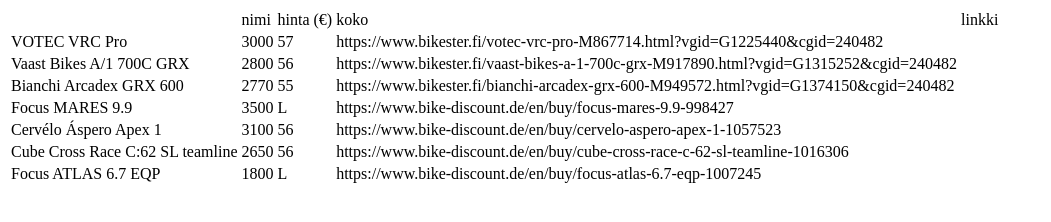
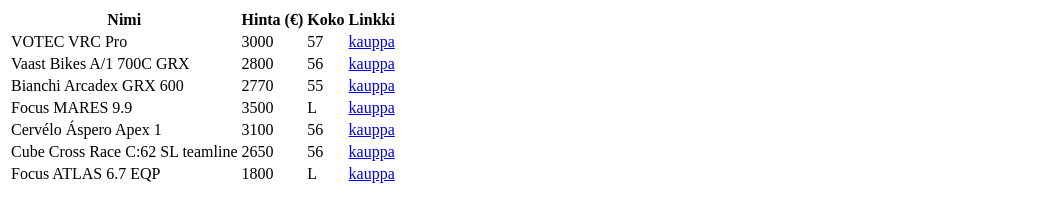
Before and after one commit to TatuMakinen/pyorat, a plain HTML site: page index.html in a window 1280 px wide. Shown: the whole page, without its empty margins (0-1051 px from the left). Drawn offline with Linux system fonts and the light colour scheme.

Commit message:
Update index.html

```diff
--- a/index.html
+++ b/index.html
@@ -1,63 +1,70 @@
 <!DOCTYPE html>
 <html>
-
   <head>
-    <title>This is the title of the webpage!</title>
+    <title>PYÖRÄT</title>
   </head>
 
   <body>
-
     <table>
-        <th>
-        <td>nimi</td>
-        <td>hinta (€)</td>
-        <td>koko</td>
-        <td>linkki</td>
-        </th>
+      <tr>
+        <th>Nimi</th>
+        <th>Hinta (€)</th>
+        <th>Koko</th>
+        <th>Linkki</th>
+      </tr>
 
       <tr>
-            <td>VOTEC VRC Pro </td>
-            <td> 3000 </td>
-            <td> 57 </td>
-            <td> https://www.bikester.fi/votec-vrc-pro-M867714.html?vgid=G1225440&cgid=240482</td>
+        <td>VOTEC VRC Pro</td>
+        <td>3000</td>
+        <td>57</td>
+        <td>
+          <a href="https://www.bikester.fi/votec-vrc-pro-M867714.html?vgid=G1225440&cgid=240482"/>kauppa
+        </td>
       </tr>
       <tr>
-            <td>Vaast Bikes A/1 700C GRX </td>
-            <td> 2800 </td>
-            <td> 56 </td>
-            <td> https://www.bikester.fi/vaast-bikes-a-1-700c-grx-M917890.html?vgid=G1315252&cgid=240482</td>
+        <td>Vaast Bikes A/1 700C GRX</td>
+        <td>2800</td>
+        <td>56</td>
+        <td>
+          <a href="https://www.bikester.fi/vaast-bikes-a-1-700c-grx-M917890.html?vgid=G1315252&cgid=240482"/>kauppa
+        </td>
       </tr>
       <tr>
-            <td>Bianchi Arcadex GRX 600 </td>
-            <td> 2770 </td>
-            <td> 55 </td>
-            <td> https://www.bikester.fi/bianchi-arcadex-grx-600-M949572.html?vgid=G1374150&cgid=240482</td>
+        <td>Bianchi Arcadex GRX 600</td>
+        <td>2770</td>
+        <td>55</td>
+        <td>
+          <a href="https://www.bikester.fi/bianchi-arcadex-grx-600-M949572.html?vgid=G1374150&cgid=240482"/>kauppa
+        </td>
       </tr>
       <tr>
-            <td>Focus MARES 9.9 </td>
-            <td> 3500 </td>
-            <td> L </td>
-            <td> https://www.bike-discount.de/en/buy/focus-mares-9.9-998427</td>
+        <td>Focus MARES 9.9</td>
+        <td>3500</td>
+        <td>L</td>
+        <td><a href="https://www.bike-discount.de/en/buy/focus-mares-9.9-998427</td>"/>kauppa
       </tr>
       <tr>
-            <td>Cervélo Áspero Apex 1 </td>
-            <td> 3100 </td>
-            <td> 56 </td>
-            <td> https://www.bike-discount.de/en/buy/cervelo-aspero-apex-1-1057523</td>
+        <td>Cervélo Áspero Apex 1</td>
+        <td>3100</td>
+        <td>56</td>
+        <td>
+          <a href="https://www.bike-discount.de/en/buy/cervelo-aspero-apex-1-1057523"/>kauppa
+        </td>
       </tr>
       <tr>
-            <td>Cube Cross Race C:62 SL teamline </td>
-            <td> 2650 </td>
-            <td> 56 </td>
-            <td> https://www.bike-discount.de/en/buy/cube-cross-race-c-62-sl-teamline-1016306</td>
+        <td>Cube Cross Race C:62 SL teamline</td>
+        <td>2650</td>
+        <td>56</td>
+        <td>
+          <a href="https://www.bike-discount.de/en/buy/cube-cross-race-c-62-sl-teamline-1016306"/>kauppa
+        </td>
       </tr>
       <tr>
-            <td>Focus ATLAS 6.7 EQP </td>
-            <td> 1800 </td>
-            <td> L </td>
-            <td> https://www.bike-discount.de/en/buy/focus-atlas-6.7-eqp-1007245</td>
+        <td>Focus ATLAS 6.7 EQP</td>
+        <td>1800</td>
+        <td>L</td>
+        <td><a href="https://www.bike-discount.de/en/buy/focus-atlas-6.7-eqp-1007245</td>"/>kauppa
       </tr>
     </table>
   </body>
-
 </html>
```
Lines whose indentation alone changed are shown as unchanged.
